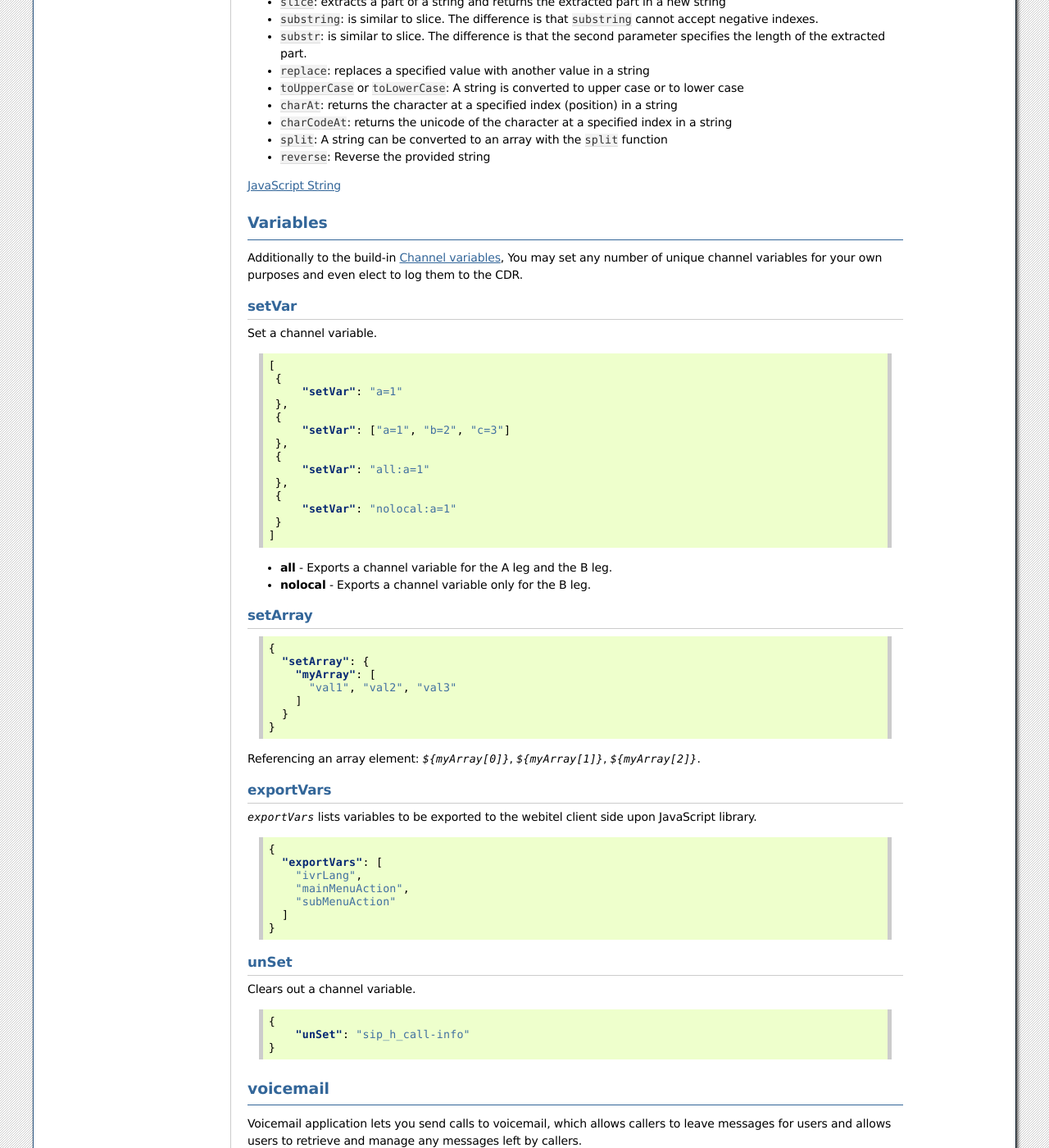
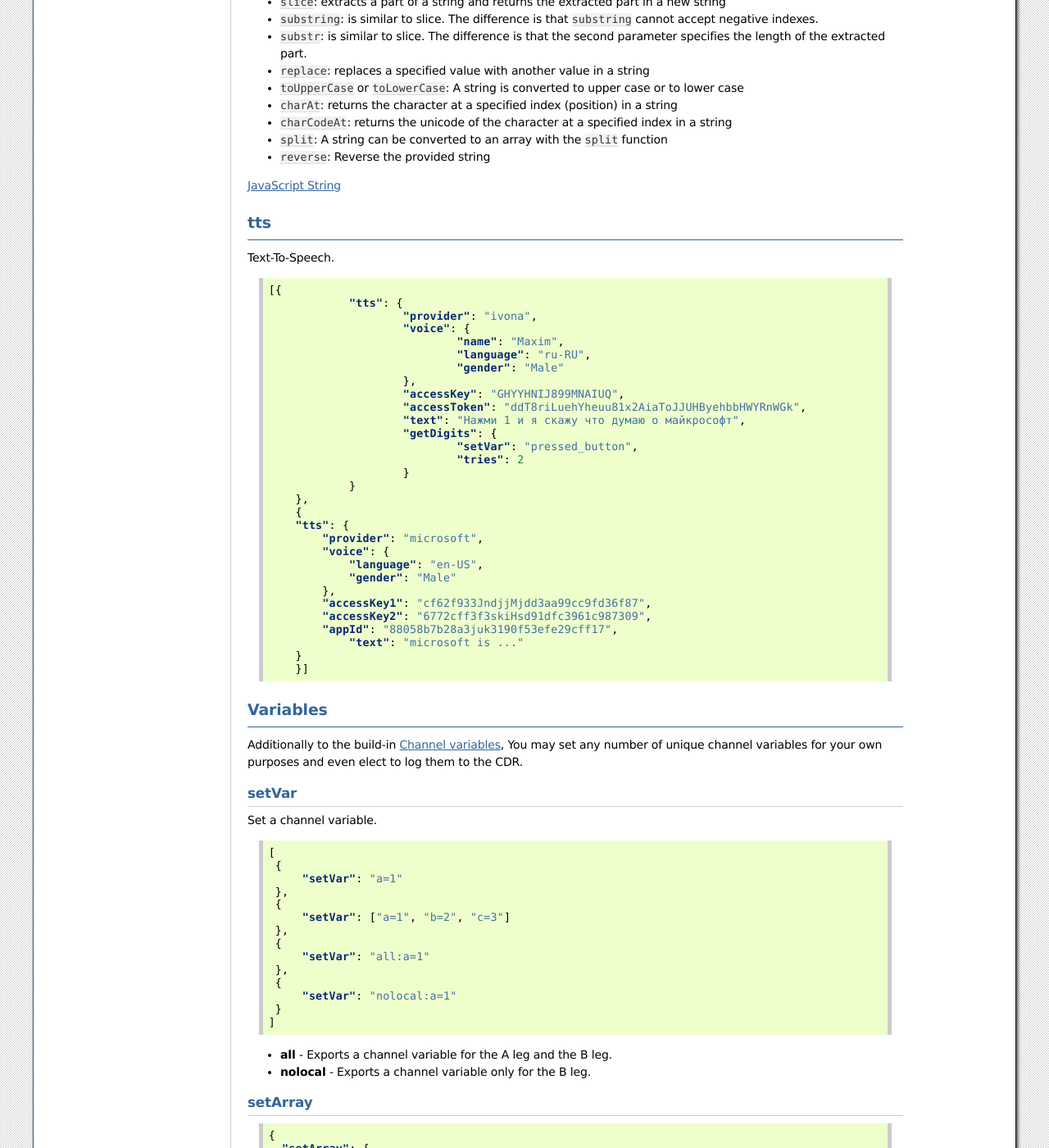
Before and after one commit to webitel/docs-en, a Sphinx documentation site: the page built from source/acr-applications.rst, in a window 1280 px wide and 1400 px high, scrolled down 13746 px. Shown: the whole window at 82% size. Built offline with Sphinx 7.4.7, drawn with Linux system fonts in a browser that asks for light colours; some of the changed text lies outside the part shown.

Commit message:
Text-To-Speech

```diff
--- a/source/acr-applications.rst
+++ b/source/acr-applications.rst
@@ -949,6 +949,46 @@ fn
 
 `JavaScript String <http://www.w3schools.com/js/js_string_methods.asp>`_
 
+tts
+---
+
+.. py:module:: tts
+
+Text-To-Speech.
+
+.. code-block:: json
+
+    [{
+		"tts": {
+			"provider": "ivona",
+			"voice": {
+				"name": "Maxim",
+				"language": "ru-RU",
+				"gender": "Male"
+			},
+			"accessKey": "GHYYHNIJ899MNAIUQ",
+			"accessToken": "ddT8riLuehYheuu81x2AiaToJJUHByehbbHWYRnWGk",
+			"text": "Нажми 1 и я скажу что думаю о майкрософт",
+			"getDigits": {
+				"setVar": "pressed_button",
+				"tries": 2
+			}
+		}
+	},
+	{
+        "tts": {
+            "provider": "microsoft",
+            "voice": {
+                "language": "en-US",
+                "gender": "Male"
+            },
+            "accessKey1": "cf62f933JndjjMjdd3aa99cc9fd36f87",
+            "accessKey2": "6772cff3f3skiHsd91dfc3961c987309",
+            "appId": "88058b7b28a3juk3190f53efe29cff17",
+	        "text": "microsoft is ..."
+        }
+	}]
+
 Variables
 ---------
 
--- a/source/conf.py
+++ b/source/conf.py
@@ -58,9 +58,9 @@ author = u'Vitaly Kovalyshyn'
 # built documents.
 #
 # The short X.Y version.
-version = u'3.3'
+version = u'3.4'
 # The full version, including alpha/beta/rc tags.
-release = u'3.3.1'
+release = u'3.4.0'
 
 # The language for content autogenerated by Sphinx. Refer to documentation
 # for a list of supported languages.
```
